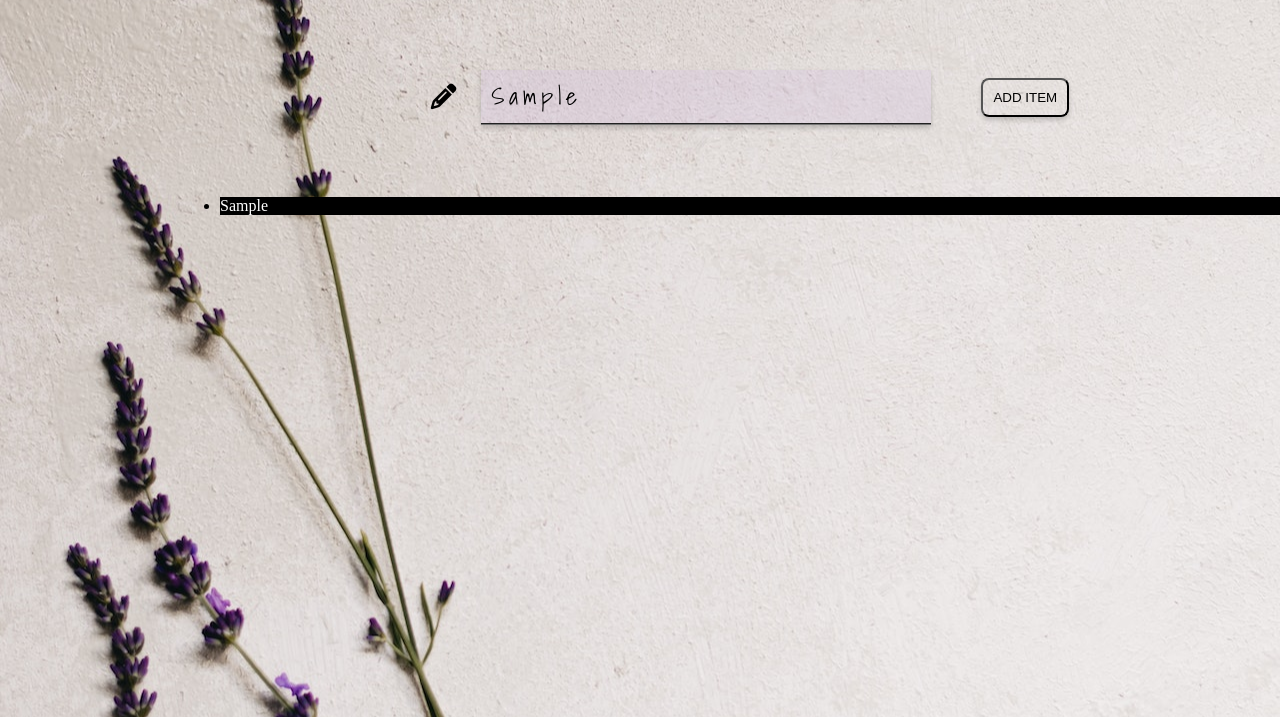
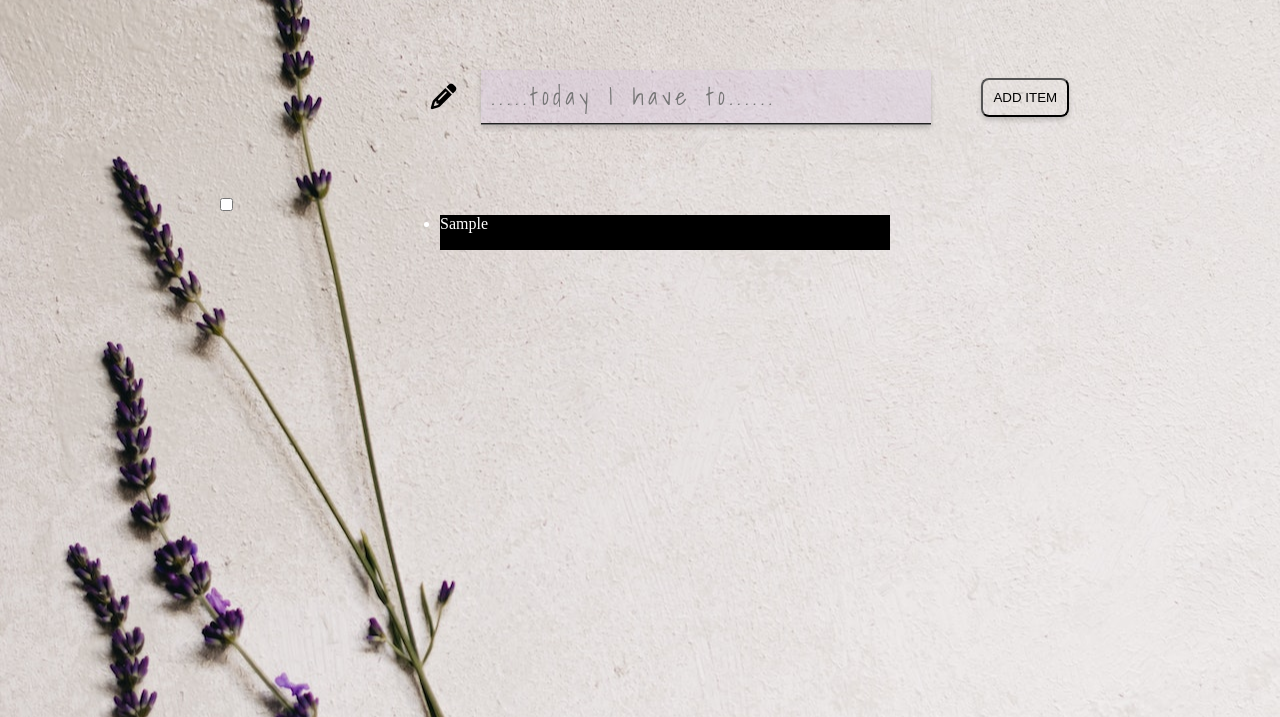
Before and after one commit to jmurrii/to_do_app, a plain HTML site: page index.html in a window 1280 px wide. Both pictures are taken after typing "Sample" into the empty fields and a click on the button "ADD ITEM". Shown: the part 103-820 px from the top of the page. Drawn offline with Linux system fonts and the light colour scheme.

Commit message:
refactored addItem()

```diff
--- a/index.html
+++ b/index.html
@@ -14,7 +14,8 @@
   <body>
     <h1 class="main-title">To-Do List:</h1>
     <div class="main-container">
-      <form onsubmit="return false" action="">
+      <!-- onsubmit="return false"  if I need form to stop sending-->
+      <form action="">
         <div class="add-item-container">
           <div class="form-group">
             <i id="penIcon" class="pencil-icon fa-solid fa-pencil"></i>
@@ -29,11 +30,18 @@
             />
           </div>
           <div class="form-group"></div>
-          <button id="add-item-btn" class="btn" type="submit">ADD ITEM</button>
+          <button
+            onclick="addItem()"
+            id="add-item-btn"
+            class="btn"
+            type="button"
+          >
+            ADD ITEM
+          </button>
         </div>
       </form>
-      <div id="to-do-container">
-        <ul></ul>
+      <div id="to-do-container" class="added-items">
+        <ul id="to-do-list"></ul>
       </div>
     </div>
 
--- a/script.js
+++ b/script.js
@@ -1,8 +1,7 @@
 const penIcon = document.querySelector('#penIcon');
 const inputField = document.getElementById('inputField');
+let inputValue;
 const addItemBtn = document.getElementById('add-item-btn');
-
-
 
 
 penIcon.addEventListener('click', function () {
@@ -10,29 +9,53 @@ penIcon.addEventListener('click', function () {
 });
 
 
-const newLi = document.createElement('li');
-const newP = document.createElement('p');
 
-// let inputValue = document.getElementById('inputField').value;
-// console.log(inputValue);
 
-console.log(newLi);
-newLi.setAttribute("class", "list-style")
-newP.setAttribute("class", "p-style")
-// newP.innerText = "Hello, World!";
+// let chores = [];
+// chores.push(inputValue);
+//     console.log("hey hey ", chores);
 
-const toDoListItem = document.getElementById('to-do-container').getElementsByTagName('ul')[0];
+
+const toDoList = document.getElementById('to-do-list');
+
+
+function addItem() {
+    const newLi = document.createElement('li');
+
+    inputValue = document.getElementById('inputField').value;
+    newLi.innerText = inputValue;
+    newLi.setAttribute("class", "list-style")
+
+    let checkbox = document.createElement('input');
+    checkbox.type = "checkbox";
 
 
 
-addItemBtn.addEventListener('click', () => {
-    toDoListItem.appendChild(newLi);
-    newLi.appendChild(newP);
+    // (B2) APPEND TO LIST
 
-    let inputValue = document.getElementById('inputField').value;
-    console.log(inputValue);
-    newP.innerText = inputValue;
-});
+    toDoList.appendChild(newLi);
+    toDoList.insertBefore(checkbox, newLi);
+    // newLi.appendChild(checkbox);
 
-// could do a function called runWhenAddItemIsClicked
-// that calls all the little functions
+    clearInput();
+
+};
+
+// function createCheckBox() {
+//     let checkbox = document.createElement('input');
+//     checkbox.type = "checkbox";
+//     newLi.appendChild(checkbox);
+// }
+
+
+function clearInput() {
+    document.getElementById('inputField').value = '';
+};
+
+// function createCheckBox(){
+//     let checkbox = document.createElement('input');
+//     checkbox.type = "checkbox";
+// //     checkbox.name = "name";
+// //     checkbox.value = "value";
+// //     checkbox.id = "id";
+// }
--- a/styles.css
+++ b/styles.css
@@ -80,16 +80,21 @@ body {
   transition: ease-in-out 0.5s;
 }
 
-.add-item-btn:hover {
+.btn:hover {
   background-color: rgba(51, 113, 99, 0.874);
   color: rgb(204, 225, 215);
   cursor: pointer;
 }
 
+.added-items {
+  display: flex;
+  align-items: center;
+}
+
 .list-style {
   background-color: black;
+  color: white;
+  min-height: 35px;
+  min-width: 450px;
+  margin: 0 220px 0 220px;
 }
-
-.p-style {
-  color: white;
-}
```
